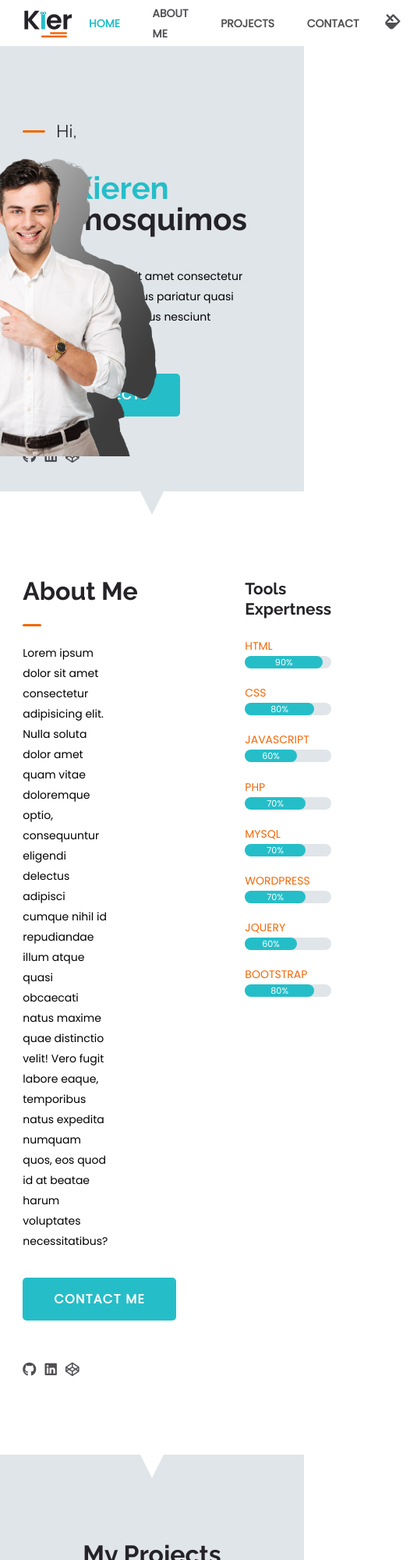
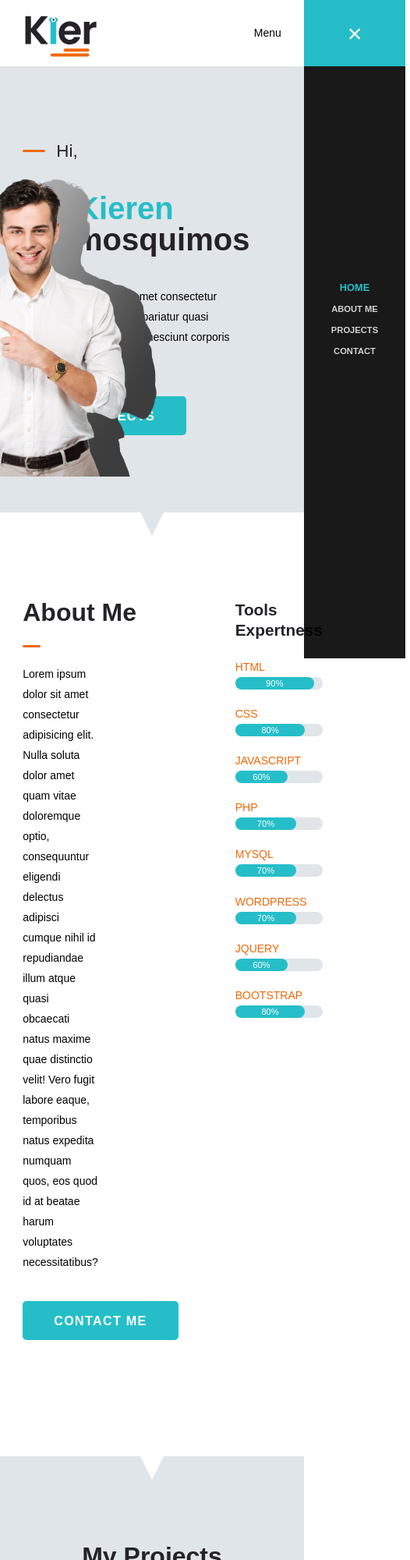
Before and after one commit to kier2/myportfolio, a plain HTML site: page index.html in a window 390 px wide. Shown: the top 2000 px of the page at 78% size, 526 px wide, since content can reach past the window. Drawn offline with Linux system fonts and the light colour scheme.

Commit message:
7th commit

```diff
--- a/css/light.css
+++ b/css/light.css
@@ -2,5 +2,6 @@
     --primary-color:#25BEC8;
     --secondary-color:#F26707;
     --light-color:#E0E5E9;
-    --alt-bg-color:#fff;
+    --alt-bg-color:#ffffff;
+    --overlay-main-color:rgba(0, 0, 0, .9);
 }
--- a/css/main.css
+++ b/css/main.css
@@ -12,6 +12,7 @@
     --body-text-color:'#403E43';
 
     --default-width-layout:85%;
+    --overlay-bg-color:rgba(23, 25, 26, 0.9);
 
 }
 body{
@@ -108,6 +109,9 @@ h6{
 .color-switcher{
     cursor: pointer;
 }
+.navbar{
+    position: relative;
+}
 .navbar .navbar-menu li > a,
 .color-switcher{
     color: var(--trinary-color);
@@ -124,6 +128,16 @@ h6{
 .navbar .navbar-menu li > a:hover,
 .color-switcher:hover{
     color: var(--primary-color);
+}
+.menu-toggler {
+    cursor: pointer
+}
+.close-menu{
+    transition: ease 400ms;
+    cursor: pointer;
+}
+.close-menu:hover{
+    opacity: .8;
 }
 /* Color Theme */
 .color-switcher-wrapper{
@@ -301,6 +315,9 @@ h6{
 }
 
 /* About */
+.about{
+    background:var(--alt-bg-color);
+}
 .about-inner{
     display: grid;
     grid-template-columns: repeat(2,1fr);
@@ -316,6 +333,7 @@ h6{
 }
 
 /* Tools */
+
 .tools-col {
     padding: 1rem;
 }
@@ -353,19 +371,11 @@ h6{
 /* Projects */
 .projects{background: var(--light-color);}
 
-.projects-gallery{
-    display: grid;
-    grid-template-columns: repeat(3,1fr);
-    gap: 1rem;
-}
-.projects-gallery article > img{
-    object-fit: cover;
-    height: 100%;
-}
 .projects .separator{
     width: 8%;
 }
 /* Footer */
+footer{background: var(--alt-bg-color);}
 .contact-inner{
     display: flex;
     flex-direction: column;
--- /dev/null
+++ b/css/project.css
@@ -0,0 +1,107 @@
+.projects-gallery {
+    display: grid;
+    grid-template-columns: repeat(3, 1fr);
+    gap: 1rem;
+}
+.projects-gallery-item{
+    position: relative;
+    transition: ease-in-out 400ms;
+    width: 100%;
+    height: 100%;
+    cursor: pointer;
+    overflow: hidden;
+}
+.projects-gallery-item.first .projects-gallery-item-img {
+    background-image: url(../img/jd-site.png);
+}
+
+.projects-gallery-item .projects-gallery-item-img{
+    display: block;
+    width: 100%;
+    height: 100%;
+    background-repeat: no-repeat;
+    background-position: top center;
+    background-size: cover;
+}
+
+.project-gallery-item-content{
+    width: 100%;
+    height: 100%;
+    background: var(--overlay-bg-color);
+    position: absolute;
+    top: 0;
+    left: 0;
+    transform: translateY(-100%);
+    text-align: center;
+    transition: transform .8s;
+    z-index: 2;
+}
+.projects-gallery-item:hover .project-gallery-item-content {
+    transform: translateY(0);
+    height: 100%;
+}
+.project-name{
+    padding: 1rem 0;
+    background: var(--primary-color);
+    position: relative;
+    z-index: 4;
+}
+.project-name::after{
+    content: '';
+    width: 0;
+    height: 0;
+    border-left: 15px solid transparent;
+    border-right: 15px solid transparent;
+    border-top: 30px solid var(--primary-color);
+    border-bottom: 15px solid transparent;
+    position: absolute;
+    left: 50%;
+    bottom: -2.5rem;
+    transform: translateX(-50%);
+    z-index: 3;
+}
+.project-content-inner{
+transform: translateY(30%);
+}
+.project-gallery-item-content h5,
+.project-tools{
+  color: #fff;
+  margin-bottom: 1em;
+}
+.project-tools{
+  font-size: 1rem;
+  margin-bottom: .6em;
+}
+.project-gallery-item-content p,
+.project-gallery-item-content ul{
+    margin-bottom: 1.8em;
+}
+
+.project-gallery-item-content p,
+.project-gallery-item-content ul > li{
+    color: #fff;
+    opacity: .9;
+}
+.project-gallery-item-content ul > li{
+    text-transform: uppercase;
+    font-size: .8rem
+}
+.project-gallery-item-content .btn{
+    width: auto;
+    border: 2px solid #c9c9c9;
+    opacity: .9;
+    padding: .5rem 1.5rem;
+    font-size: .8rem;
+    color: #fff;
+    transition: ease 200ms;
+}
+.project-gallery-item-content .btn i{
+    transition: ease 200ms;
+}
+.project-gallery-item-content .btn:hover {
+    border-color: #fff;
+    opacity: 1;
+}
+.project-gallery-item-content .btn:hover i{
+    margin-left: .3em;
+}
--- a/css/responsive.css
+++ b/css/responsive.css
@@ -9,3 +9,65 @@
         padding-right: 8rem;
     }
 }
+@media(min-width:1000px){
+    .menu-toggler,
+    .close-menu {
+        display: none;
+    }
+}
+@media(max-width:1000px){
+    .mobile-menu{
+        background: var(--overlay-main-color);
+        width: 130px;
+        height: 100%;
+        position: fixed;
+        top: 0;
+        right: 0;
+        z-index: 999;
+        transform: translateX(100%);
+        transition: ease 500ms;
+    }
+    .mobile-menu.active{
+        transform: translateX(0);
+    }
+    .mobile-menu .navbar-menu {
+        flex-direction: column;
+        align-items: center !important;
+        justify-content: center !important;
+        position: relative;
+        z-index: 1000;
+        height:100%;
+    }
+    .mobile-menu .navbar-menu li > * {
+        font-size: .8rem;
+    }
+    .mobile-menu .navbar-menu li:not(.active) > * {
+        color: var(--alt-bg-color);
+        font-size: .7rem;
+        opacity: .8;
+    }
+    .close-menu {
+        position: fixed;
+        top: 0;
+        right: 0;
+        width: 100%;
+        height: calc(100px - 15px);
+        background: var(--primary-color);
+        display: flex;
+        justify-content: center;
+        align-items: center;
+        font-size: 2rem;
+        color: #fff;
+        margin-bottom: 6rem;
+        z-index: 1001;
+    }
+}
+@media(max-width:767px){
+    .projects-gallery {
+        grid-template-columns: repeat(2, 1fr);
+        justify-content: center;
+    }
+    .projects-gallery > article{
+        min-height: 350px;
+    }
+}
--- a/index.html
+++ b/index.html
@@ -5,14 +5,15 @@
     <meta http-equiv="X-UA-Compatible" content="IE=edge">
     <meta name="viewport" content="width=device-width, initial-scale=1.0">
     <title>My Portfolio</title>
-    <link rel="stylesheet" href="https://cdnjs.cloudflare.com/ajax/libs/font-awesome/5.15.4/css/all.min.css"/>
+    <!-- <link rel="stylesheet" href="https://cdnjs.cloudflare.com/ajax/libs/font-awesome/5.15.4/css/all.min.css"/>
     <link rel="preconnect" href="https://fonts.googleapis.com">
     <link rel="preconnect" href="https://fonts.gstatic.com" crossorigin>
-    <link href="https://fonts.googleapis.com/css2?family=Poppins&family=Raleway:wght@300;400;700&display=swap" rel="stylesheet">
+    <link href="https://fonts.googleapis.com/css2?family=Poppins&family=Raleway:wght@300;400;700&display=swap" rel="stylesheet"> -->
     <link rel="stylesheet" href="css/light.css" id="light-css">
     <!-- <link rel="stylesheet" href="css/darkgreen.css" id="light-css"> -->
     <link rel="stylesheet" href="./css/main.css">
-    <link rel="stylesheet" href="css/responsive.css">
+    <link rel="stylesheet" href="./css/project.css">
+    <link rel="stylesheet" href="./css/responsive.css">
 </head >
 <body>
 
@@ -21,7 +22,10 @@
             <a href="/" class="logo-wrapper">
                 <img src="./img/kier-logo-black.svg" alt="logo">
             </a>
+            <div class="menu-toggler">Menu</div>
 
+            <div class="mobile-menu">
+                <div class="close-menu">&times;</div>
                 <ul class="navbar-menu">
                     <li class="active"><a href="#">Home </a></li>
                     <li><a href="#">About Me</a></li>
@@ -37,6 +41,7 @@
                         </div>
                     </li>
                 </ul>
+            </div>
         </nav>
     </header>
     <main>
@@ -147,7 +152,40 @@
                 </div>
 
                 <div class="projects-gallery">
-                    <article><img src="./img/product-placeholder.png" alt="placeholder"></article>
+                    <article class="projects-gallery-item first">
+                        <div class="projects-gallery-item-img">
+                        </div>
+                        <div class="project-gallery-item-content">
+                            <h5 class="project-name">JD Site</h5>
+                            <div class="project-content-inner">
+                                <h6 class="project-tools">Tools</h6>
+                                <ul>
+                                <li>HTML</li>
+                                <li>CSS</li>
+                                <li>Javascript</li>
+                                </ul>
+
+                                <a class="btn" href="https://kier2.github.io/jd-site/">View Site <i class="fas fa-arrow-right"></i></a>
+                            </div>
+
+                        </div>
+                    </article>
+                    <article class="projects-gallery-item">
+                        <div class="projects-gallery-item-img">
+                        <!-- <img src="./img/jd-site.png" alt="JD site"> -->
+                        </div>
+                        <div class="project-gallery-item-content">
+                            <h5>JD Site</h5>
+
+                            <h6 class="project-tools">Tools</h6>
+                            <ul>
+                              <li>HTML</li>
+                              <li>CSS</li>
+                              <li>Javascript</li>
+                            </ul>
+                            <a class="btn" href="https://kier2.github.io/jd-site/">View Site <i class="fas fa-arrow-right"></i></a>
+                        </div>
+                    </article>
                     <article><img src="./img/product-placeholder.png" alt="placeholder"></article>
                     <article><img src="./img/product-placeholder.png" alt="placeholder"></article>
                     <article><img src="./img/product-placeholder.png" alt="placeholder"></article>
@@ -195,5 +233,6 @@
     </footer>
 
     <script src="./js/tool.js"></script>
+    <script src="./js/navbar.js"></script>
 </body>
 </html>
--- /dev/null
+++ b/js/navbar.js
@@ -0,0 +1,11 @@
+const openMenuBtn = document.querySelector('.menu-toggler')
+const closeMenuBtn = document.querySelector('.close-menu')
+
+const mobileMenu = document.querySelector('.mobile-menu')
+
+openMenuBtn.addEventListener('click', () => {
+    mobileMenu.classList.add('active')
+})
+closeMenuBtn.addEventListener('click', () => {
+    mobileMenu.classList.remove('active')
+})
```
Also changed, not shown: img/37884693_1882473485389575_6059123485039394816_n.jpg (added), img/jd-site.png (added), 1 other file. Lines whose indentation alone changed are shown as unchanged.
